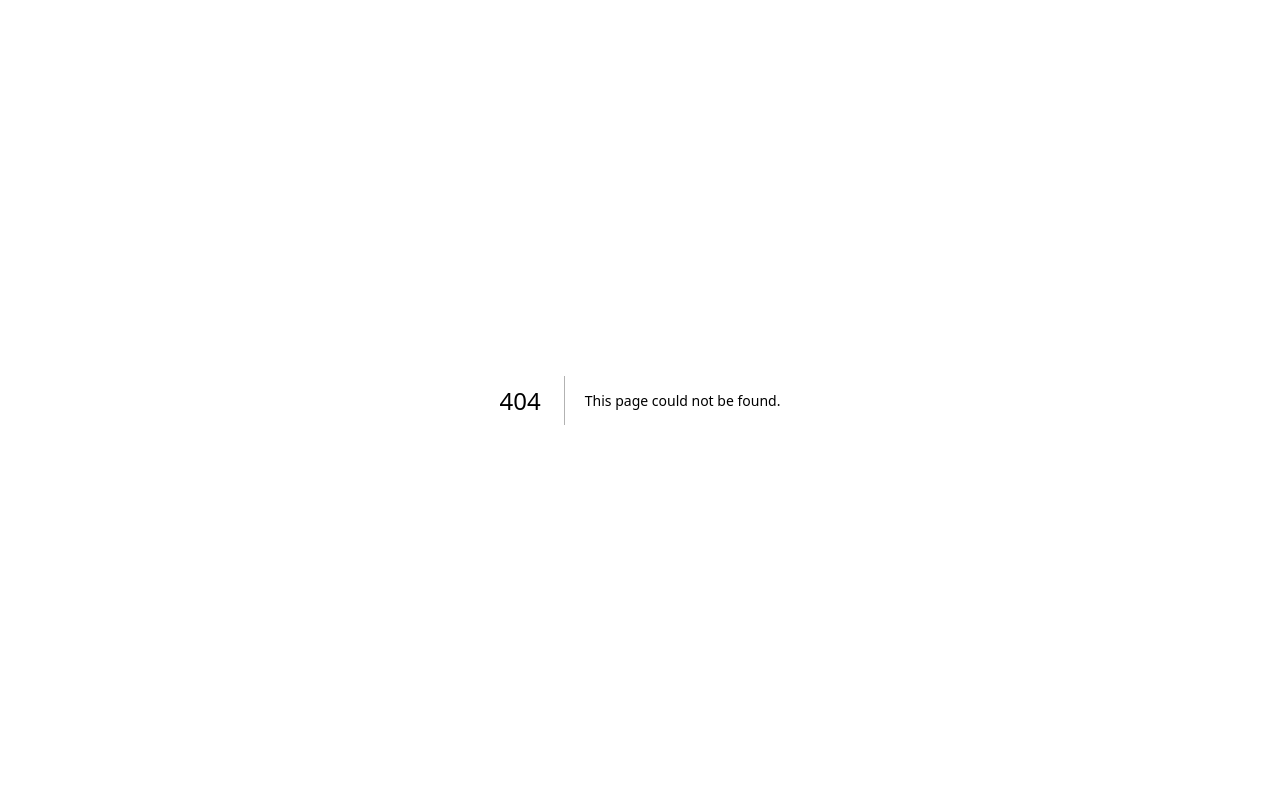
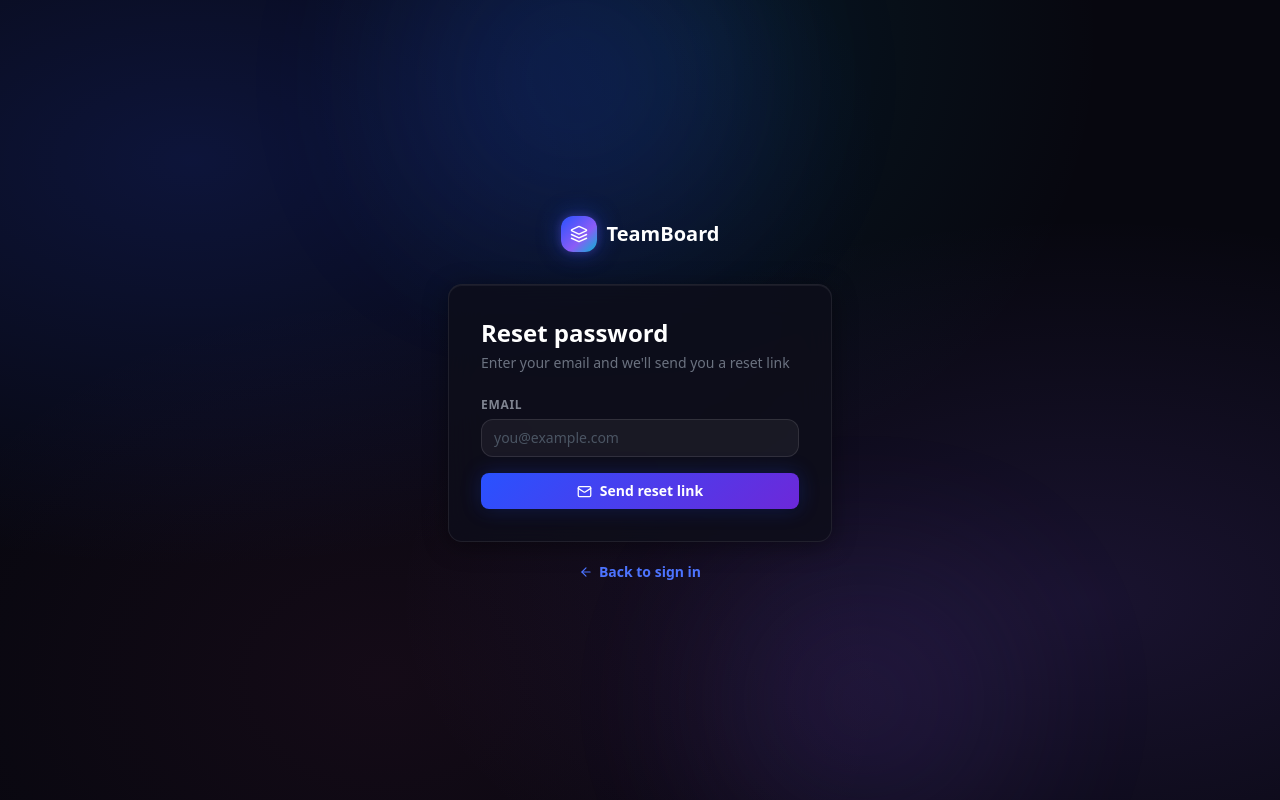
Before and after one commit to draphael123/teamboard, a Next.js app: page /auth/forgot-password in a window 1280 px wide. Before the commit this address had no page. Built offline with nearby package versions, Linux system fonts and the light colour scheme.

Commit message:
Implement Forgot Password functionality
This component allows users to request a password reset link by entering their email address. It handles loading states and displays success or error messages accordingly.

```diff
--- /dev/null
+++ b/src/app/auth/forgot-password/page.js
@@ -0,0 +1,141 @@
+'use client'
+
+import { useState } from 'react'
+import Link from 'next/link'
+import { createClient } from '@/lib/supabase'
+import { Layers, ArrowLeft, Mail } from 'lucide-react'
+
+export default function ForgotPasswordPage() {
+  const [email, setEmail] = useState('')
+  const [error, setError] = useState(null)
+  const [success, setSuccess] = useState(false)
+  const [loading, setLoading] = useState(false)
+
+  async function handleSubmit(e) {
+    e.preventDefault()
+    setLoading(true)
+    setError(null)
+
+    const supabase = createClient()
+    const { error } = await supabase.auth.resetPasswordForEmail(email, {
+      redirectTo: `${window.location.origin}/auth/callback?next=/auth/reset-password`,
+    })
+
+    if (error) {
+      setError(error.message)
+      setLoading(false)
+    } else {
+      setSuccess(true)
+      setLoading(false)
+    }
+  }
+
+  return (
+    <div className="min-h-screen flex items-center justify-center p-6">
+      {/* Aurora blobs */}
+      <div className="absolute inset-0 pointer-events-none overflow-hidden">
+        <div
+          className="absolute top-[-15%] left-[20%] w-[50%] h-[50%] rounded-full opacity-20 blur-3xl"
+          style={{ background: 'radial-gradient(circle, #2952ff 0%, transparent 70%)' }}
+        />
+        <div
+          className="absolute bottom-[-10%] right-[10%] w-[45%] h-[45%] rounded-full opacity-15 blur-3xl"
+          style={{ background: 'radial-gradient(circle, #8b5cf6 0%, transparent 70%)' }}
+        />
+      </div>
+
+      <div className="w-full max-w-sm relative z-10 animate-fade-in">
+        {/* Logo */}
+        <div className="flex items-center gap-2.5 justify-center mb-8">
+          <div className="w-9 h-9 logo-mark rounded-xl flex items-center justify-center">
+            <Layers size={18} className="text-white" />
+          </div>
+          <span className="text-xl font-bold text-white">TeamBoard</span>
+        </div>
+
+        <div className="card p-8">
+          {!success ? (
+            <>
+              <div className="mb-6">
+                <h1 className="text-2xl font-bold text-white">Reset password</h1>
+                <p className="text-sm text-gray-500 mt-1">
+                  Enter your email and we&apos;ll send you a reset link
+                </p>
+              </div>
+
+              {error && (
+                <div
+                  className="mb-5 rounded-xl px-4 py-3 text-sm text-red-400"
+                  style={{
+                    background: 'rgba(239,68,68,0.08)',
+                    border: '1px solid rgba(239,68,68,0.2)',
+                  }}
+                >
+                  {error}
+                </div>
+              )}
+
+              <form onSubmit={handleSubmit} className="space-y-4">
+                <div>
+                  <label className="label">Email</label>
+                  <input
+                    type="email"
+                    className="input"
+                    placeholder="you@example.com"
+                    value={email}
+                    onChange={(e) => setEmail(e.target.value)}
+                    required
+                  />
+                </div>
+
+                <button
+                  type="submit"
+                  className="btn-primary w-full mt-2 gap-2"
+                  disabled={loading}
+                >
+                  {loading ? (
+                    'Sending link...'
+                  ) : (
+                    <>
+                      <Mail size={15} />
+                      <span>Send reset link</span>
+                    </>
+                  )}
+                </button>
+              </form>
+            </>
+          ) : (
+            <div className="text-center py-4">
+              <div
+                className="w-12 h-12 rounded-full mx-auto mb-4 flex items-center justify-center"
+                style={{
+                  background: 'rgba(74,222,128,0.12)',
+                  border: '1px solid rgba(74,222,128,0.3)',
+                }}
+              >
+                <Mail size={20} className="text-green-400" />
+              </div>
+              <h2 className="text-lg font-bold text-white mb-2">Check your email</h2>
+              <p className="text-sm text-gray-400 leading-relaxed">
+                We sent a password reset link to{' '}
+                <span className="text-white font-medium">{email}</span>. Click the link
+                in the email to reset your password.
+              </p>
+            </div>
+          )}
+        </div>
+
+        <p className="text-center text-sm text-gray-600 mt-5">
+          <Link
+            href="/auth/login"
+            className="font-semibold inline-flex items-center gap-1.5"
+            style={{ color: '#4d74ff' }}
+          >
+            <ArrowLeft size={14} />
+            Back to sign in
+          </Link>
+        </p>
+      </div>
+    </div>
+  )
+}
```
